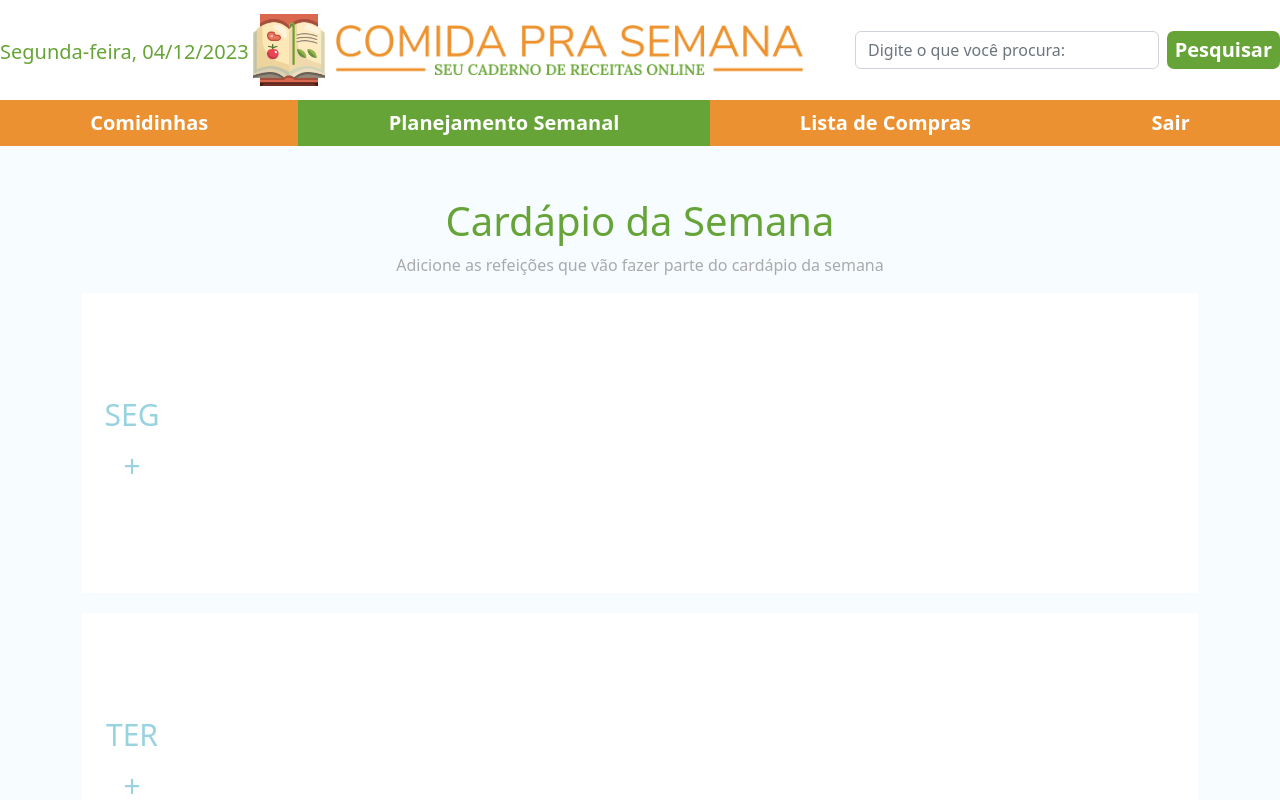
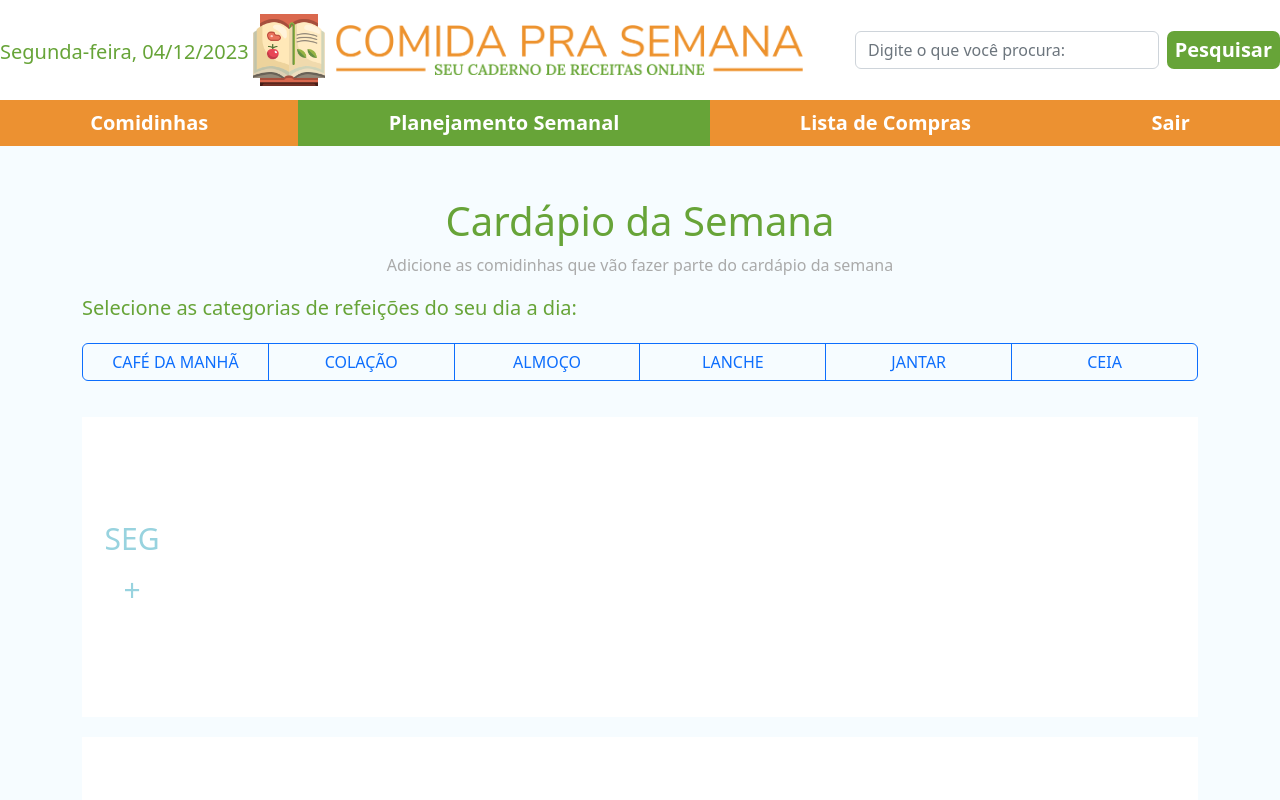
Before and after one commit to cecilialourenco/app-receitas, a Next.js app: page /weekly.planning in a window 1280 px wide. Shown: the top 800 px of the page. Built offline with nearby package versions, Linux system fonts and the light colour scheme; no server answers; the database is empty; sample sign-in values are in the browser's storage.

Commit message:
add meal categories

```diff
--- a/pages/weekly.planning.tsx
+++ b/pages/weekly.planning.tsx
@@ -15,9 +15,51 @@ export default function WeeklyPlanning() {
         Cardápio da Semana
       </h1>
       <p style={{ textAlign: "center", color: "#aaa" }}>
-        Adicione as refeições que vão fazer parte do cardápio da semana
+        Adicione as comidinhas que vão fazer parte do cardápio da semana
       </p>
+
+
       <div style={{ display: "flex", flexDirection: "column", gap: "20px" }}>
+        <div style={{fontSize: "20px", color:  "#67A438"}}>Selecione as categorias de refeições do seu dia a dia:</div>
+        <div
+          className="btn-group"
+          role="group" aria-label="Basic checkbox toggle button group">
+        <input type="checkbox" className="btn-check" id="btnCheck1" autoComplete="off"/>
+        <label
+          className="btn btn-outline-primary"
+          htmlFor="btnCheck1"
+        >CAFÉ DA MANHÃ</label>
+
+        <input type="checkbox" className="btn-check" id="btnCheck2" autoComplete="off"/>
+        <label
+          className="btn btn-outline-primary"
+          htmlFor="btnCheck2"
+        >COLAÇÃO</label>
+
+        <input type="checkbox" className="btn-check" id="btnCheck3" autoComplete="off"/>
+        <label
+          className="btn btn-outline-primary"
+          htmlFor="btnCheck3"
+        >ALMOÇO</label>
+
+        <input type="checkbox" className="btn-check" id="btnCheck4" autoComplete="off"/>
+        <label
+          className="btn btn-outline-primary"
+          htmlFor="btnCheck4"
+        >LANCHE</label>
+
+        <input type="checkbox" className="btn-check" id="btnCheck5" autoComplete="off"/>
+        <label
+          className="btn btn-outline-primary"
+          htmlFor="btnCheck5"
+        >JANTAR</label>
+
+        <input type="checkbox" className="btn-check" id="btnCheck6" autoComplete="off"/>
+        <label
+          className="btn btn-outline-primary"
+          htmlFor="btnCheck6"
+        >CEIA</label>
+      </div>
         <Weekdays dia={"Seg"} />
         <Weekdays dia={"Ter"} />
         <Weekdays dia={"Qua"} />
```
